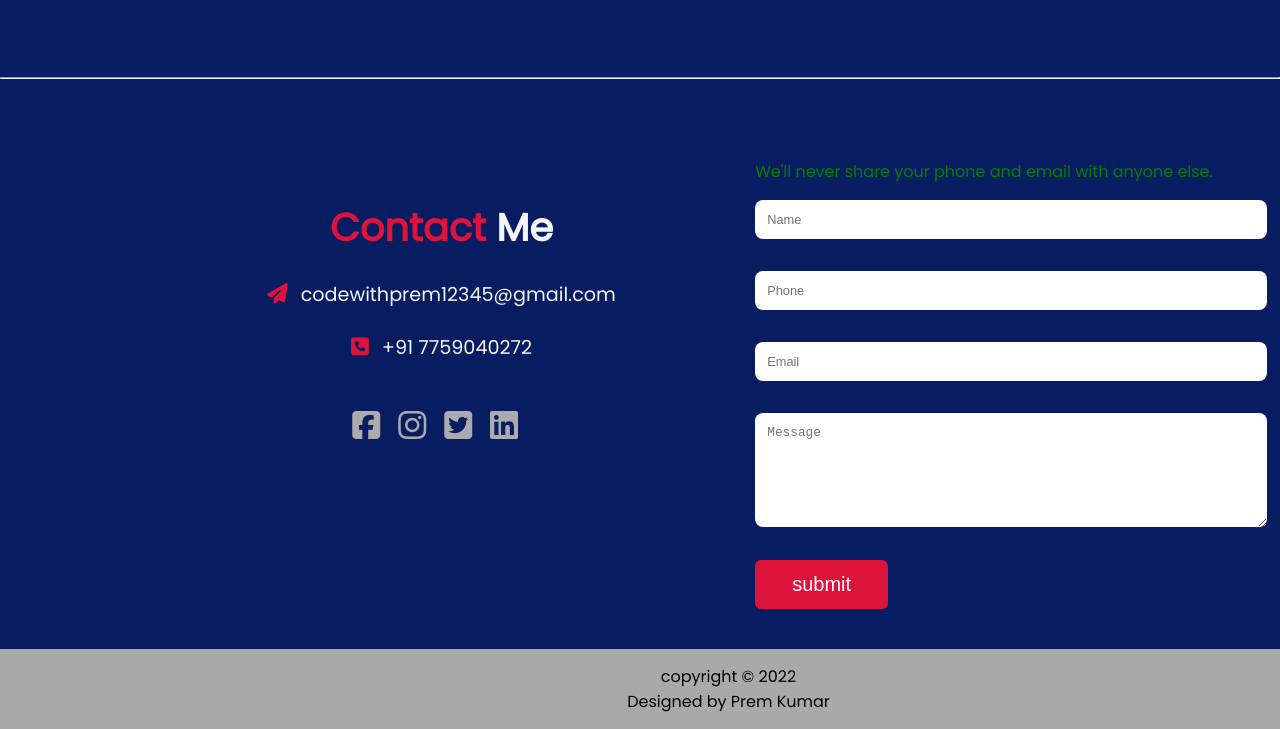
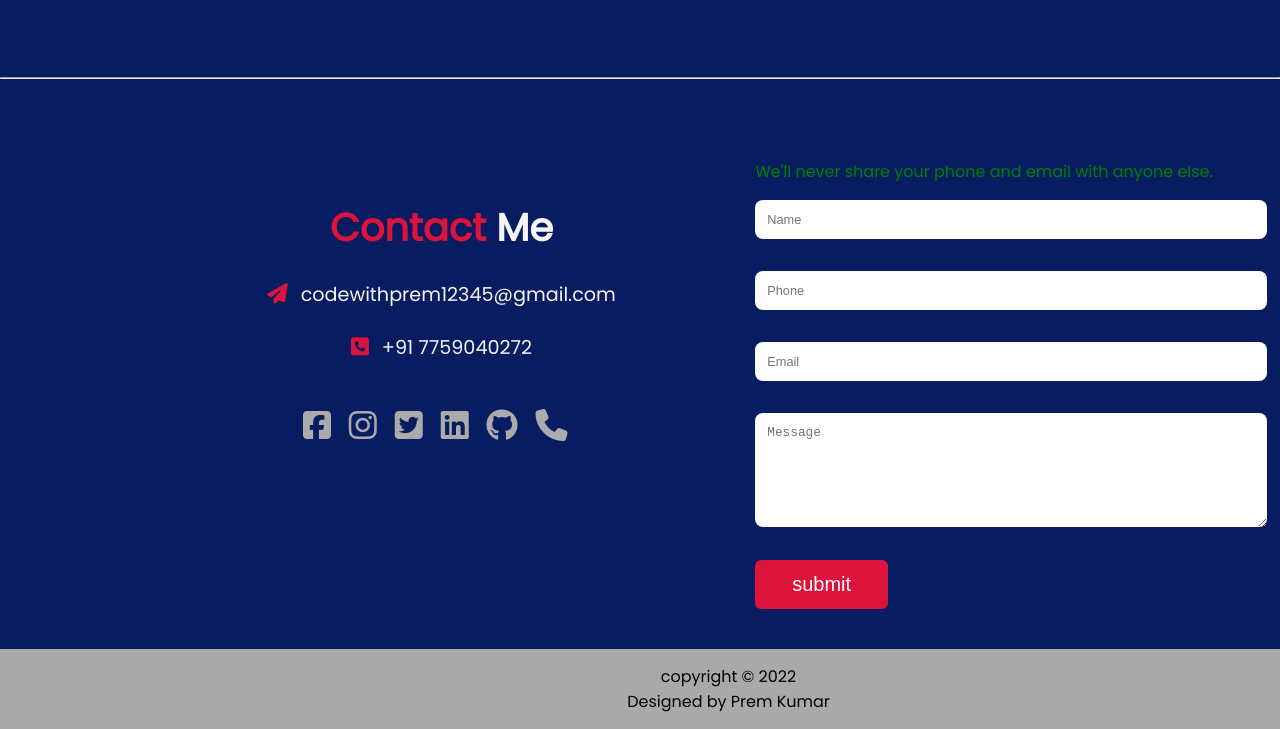
Before and after one commit to Premst/Prem-Kumar, a plain HTML site: page index.html in a window 1280 px wide. Shown: the part 5261-5990 px from the top of the page. Drawn offline with nearby package versions, Linux system fonts and the light colour scheme.

Commit message:
Update index.html

```diff
--- a/index.html
+++ b/index.html
@@ -281,9 +281,14 @@
                                 class="fa fa-facebook-square"></i></a>
                         <a href="https://www.instagram.com/premkumar_tech/" target="_blank"><i
                                 class="fa fa-instagram"></i></a>
-                        <a href="https://twitter.com/premkr_48" target="_blank"><i class="fa fa-twitter-square"></i></a>
+                        <a href="https://twitter.com/premkr_48" target="_blank"><i
+                                 class="fa fa-twitter-square"></i></a>
                         <a href="https://www.linkedin.com/in/prem-kumar-804837234" target="_blank"><i
                                 class="fa fa-linkedin-square"></i></a>
+                        <a href="https://github.com/Premst" target="_blank"><i
+                                class="fa fa-github"></i></a>
+                        <a href="tel:7759040272"><i
+                                class="fa fa-phone"></i></a>
 
                     </div>
                 </div>
```
